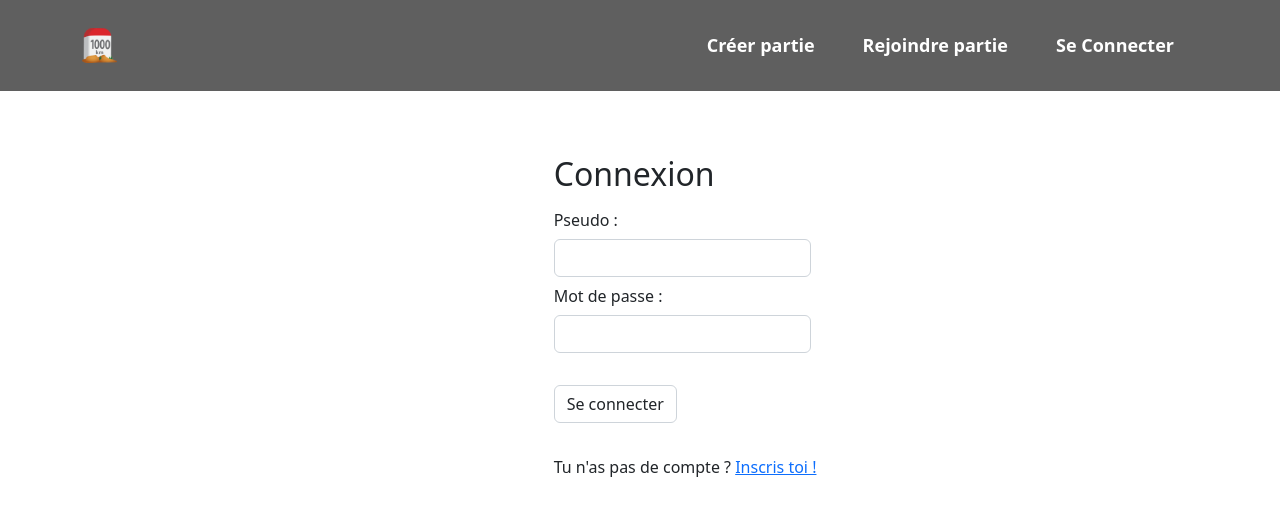
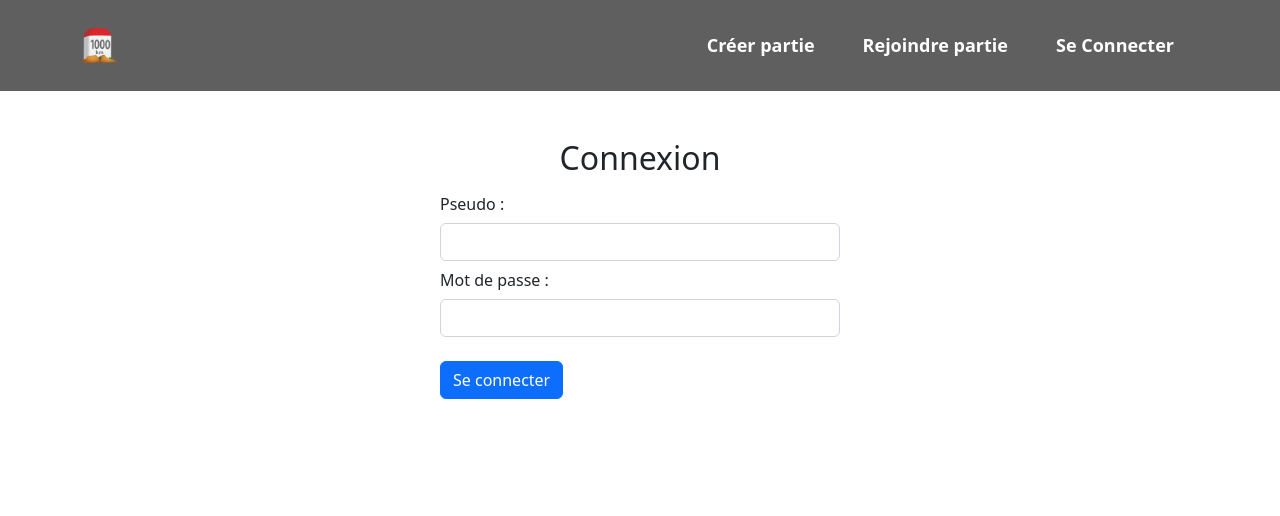
Before and after one commit to n0uben/1000kilometres, a Vue app in the folder Front/1000Km-front/: page /connexion in a window 1280 px wide. Shown: the top 516 px of the page. Built offline with nearby package versions, Linux system fonts and the light colour scheme; what Axios would draw is missing.

Commit message:
[front] modifie form connexion & crée carteservice

```diff
--- a/Front/1000Km-front/src/components/ConnexionForm.vue
+++ b/Front/1000Km-front/src/components/ConnexionForm.vue
@@ -1,3 +1,69 @@
+<template>
+  <div class="container">
+
+    <div class="row align-items-center mt-5">
+      <div class="col">
+        <h2 class="text-center">Connexion</h2>
+      </div>
+    </div>
+
+    <div class="row">
+
+      <div class="col">
+        <form @submit.prevent="handleSubmit" style="max-width: 400px; margin: auto">
+          <div class="form-group">
+            <label for="pseudo" class="col-form-label">Pseudo :</label>
+            <input type="text" v-model="pseudo" id="pseudo" name="pseudo" class="form-control" />
+          </div>
+
+          <div class="form-group">
+            <label for="motDePasse" class="col-form-label">Mot de passe : </label>
+            <input type="password" v-model="motDePasse" id="motDePasse" name="motDePasse" class="form-control" />
+          </div>
+
+          <div class="form-group mt-4">
+            <input type="submit" class="btn btn-primary" value="Se connecter">
+          </div>
+        </form>
+      </div>
+    </div>
+
+
+
+    <!--    ---------------------- -->
+    <!--    ---------------------- -->
+    <!--    ---------------------- -->
+
+<!--        <div class="row g-3">-->
+<!--          <div class="offset-5 col-auto">-->
+<!--            <label for="pseudo" class="col-form-label">Pseudo :</label>-->
+<!--            <input type="text" id="pseudo" class="form-control">-->
+<!--          </div>-->
+<!--        </div>-->
+<!--        <div class="row g-3 ">-->
+<!--          <div class="offset-5 col-auto">-->
+<!--            <label for="mdp" class="col-form-label">Mot de passe :</label>-->
+<!--            <input type="password" id="mdp" class="form-control">-->
+<!--          </div>-->
+<!--        </div>-->
+<!--        <div class="row g-3 my-3">-->
+<!--          <div class="offset-5 col-auto">-->
+<!--            <input type="submit" id="valider" class="form-control" value="Se connecter" @click="getUsers">-->
+<!--          </div>-->
+<!--        </div>-->
+<!--        <div class="row g-3 my-3">-->
+<!--          <div class="offset-5 col-auto">-->
+<!--            Tu n'as pas de compte ? <router-link to="">Inscris toi !</router-link>-->
+<!--          </div>-->
+<!--        </div>-->
+
+    <!--    ---------------------- -->
+    <!--    ---------------------- -->
+    <!--    ---------------------- -->
+
+  </div>
+</template>
+
 <script>
 import axios from "axios";
 import router from "@/router";
@@ -7,67 +73,22 @@ export default {
   data () {
     return {
       users: [],
+      pseudo: '',
+      motDePasse: '',
+      returnUrl: ''
     }
   },
   mounted () {
 
   },
   methods: {
-    async getUsers(){
-      let result = await axios.get("http://localhost:8080/utilisateur");
-      console.warn(result);
-      if(result.status==200){
-        this.users = result.data;
-        this.users.forEach(function(item){//on parcours les users de la BDD
-          let pseudoSaisi = document.getElementById("pseudo").value;
-          if(pseudoSaisi ==item["pseudo"]){//si user trouvé
-            let mdpSaisi = document.getElementById("mdp").value;
-            if(mdpSaisi==item["motDePasse"]){//si mdp OK
-              console.log("connexion réussie")
-              router.push({path: '/'})//redirection accueil
-            }
-          }
-        });
-      }
-    },
-
+    handleSubmit(event) {
+      console.log('pseudo : ' + this.pseudo + ' mdp : ' + this.motDePasse)
+    }
   }
 }
 </script>
 
-<template>
-  <div class="container">
-    <div class="row g-3 align-items-center mt-5">
-      <div class="offset-5 col-auto">
-        <h2 class="text-center">Connexion</h2>
-      </div>
-
-    </div>
-    <div class="row g-3">
-      <div class="offset-5 col-auto">
-        <label for="pseudo" class="col-form-label">Pseudo :</label>
-        <input type="text" id="pseudo" class="form-control">
-      </div>
-    </div>
-    <div class="row g-3 ">
-      <div class="offset-5 col-auto">
-        <label for="mdp" class="col-form-label">Mot de passe :</label>
-        <input type="password" id="mdp" class="form-control">
-      </div>
-    </div>
-    <div class="row g-3 my-3">
-      <div class="offset-5 col-auto">
-        <input type="submit" id="valider" class="form-control" value="Se connecter" @click="getUsers">
-      </div>
-    </div>
-    <div class="row g-3 my-3">
-      <div class="offset-5 col-auto">
-        <a>Tu n'as pas de compte ? </a><router-link to="">Inscris toi !</router-link>
-      </div>
-    </div>
-  </div>
-</template>
-
 <style scoped>
 
 </style>
--- a/Front/1000Km-front/src/services/CarteService.js
+++ b/Front/1000Km-front/src/services/CarteService.js
@@ -5,3 +5,5 @@ class CarteService {
         return http.get("/carte")
     }
 }
+
+export default new CarteService();
```
